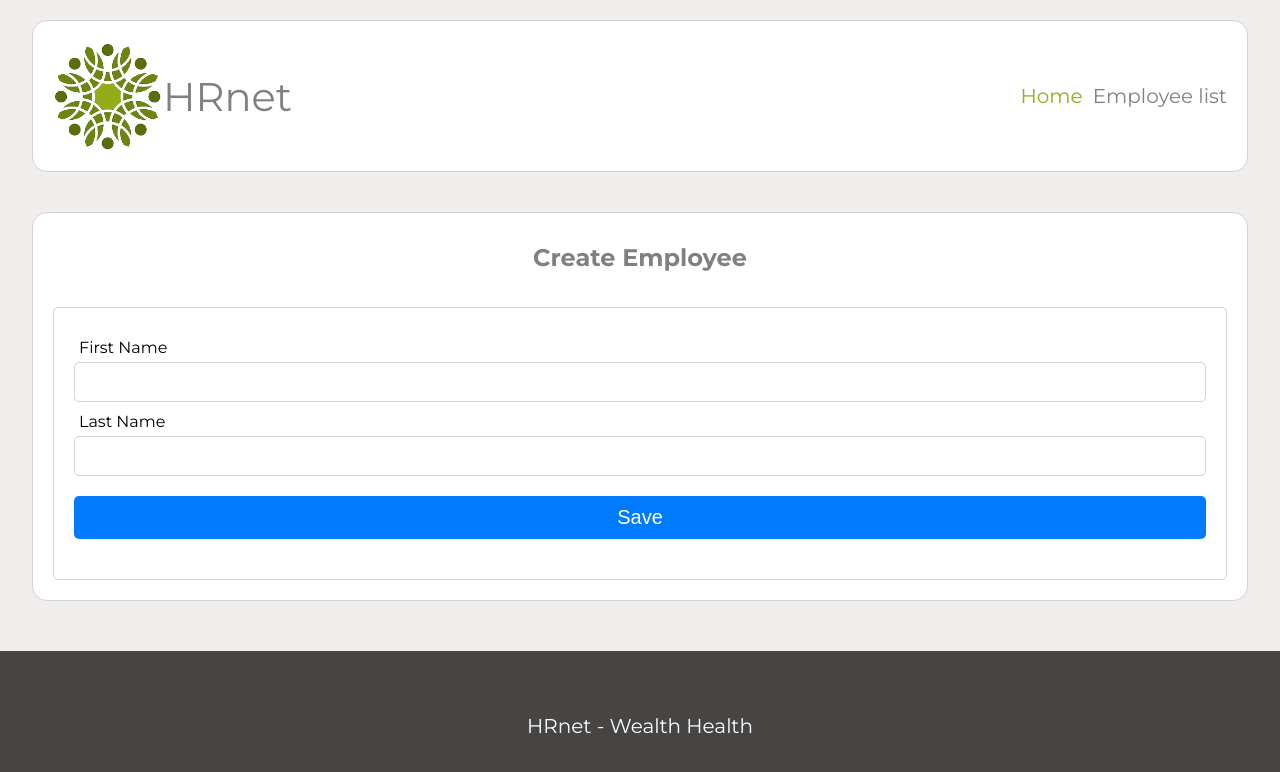
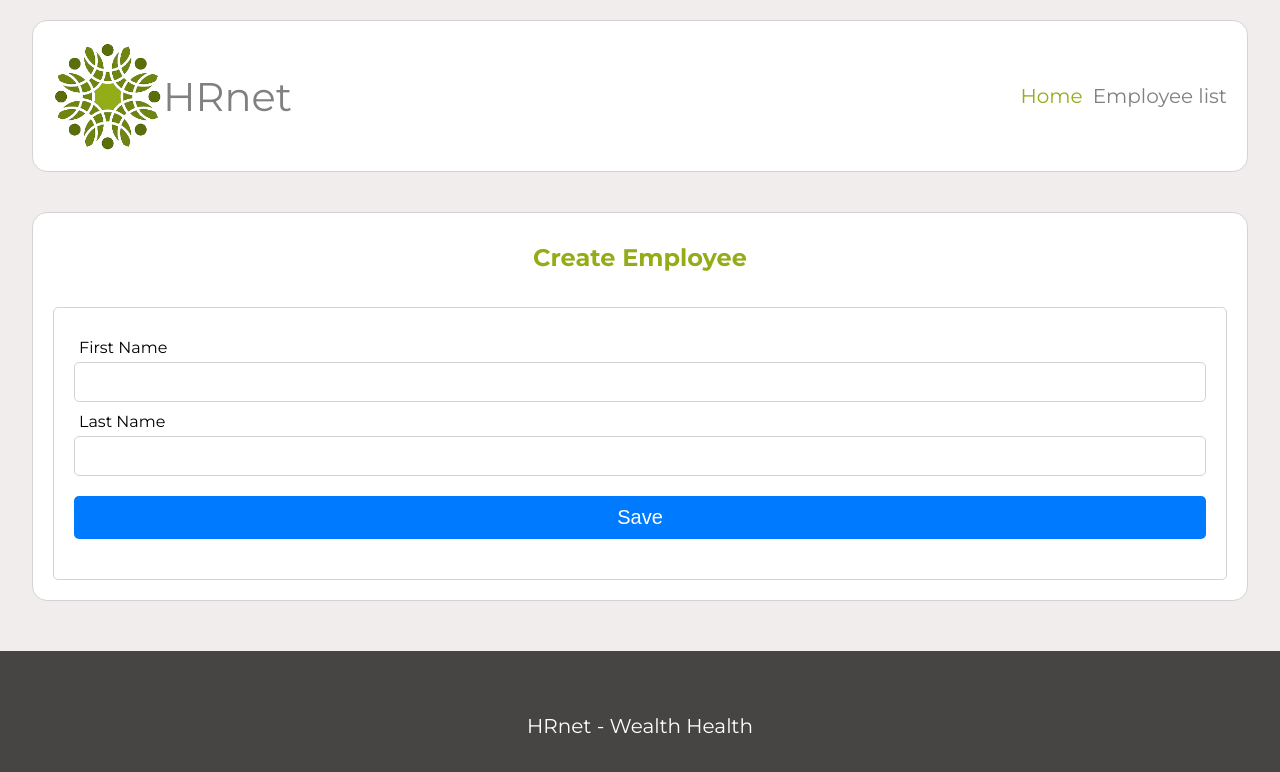
Before and after one commit to jbbrejon/openclassrooms-da-p14, a React (Vite) app: page / in a window 1280 px wide. Shown: the top 772 px of the page. Built offline with nearby package versions, Linux system fonts and the light colour scheme.

Commit message:
:art: Change Heading1 color

```diff
--- a/src/components/Heading1/Heading1.module.css
+++ b/src/components/Heading1/Heading1.module.css
@@ -4,7 +4,7 @@
     align-items: center;
     font-size: 24px;
     font-weight: 700;
-    color: gray;
+    color: #93AD18;
     margin-top: 30px;
     margin-bottom: 15px;
 }
```
